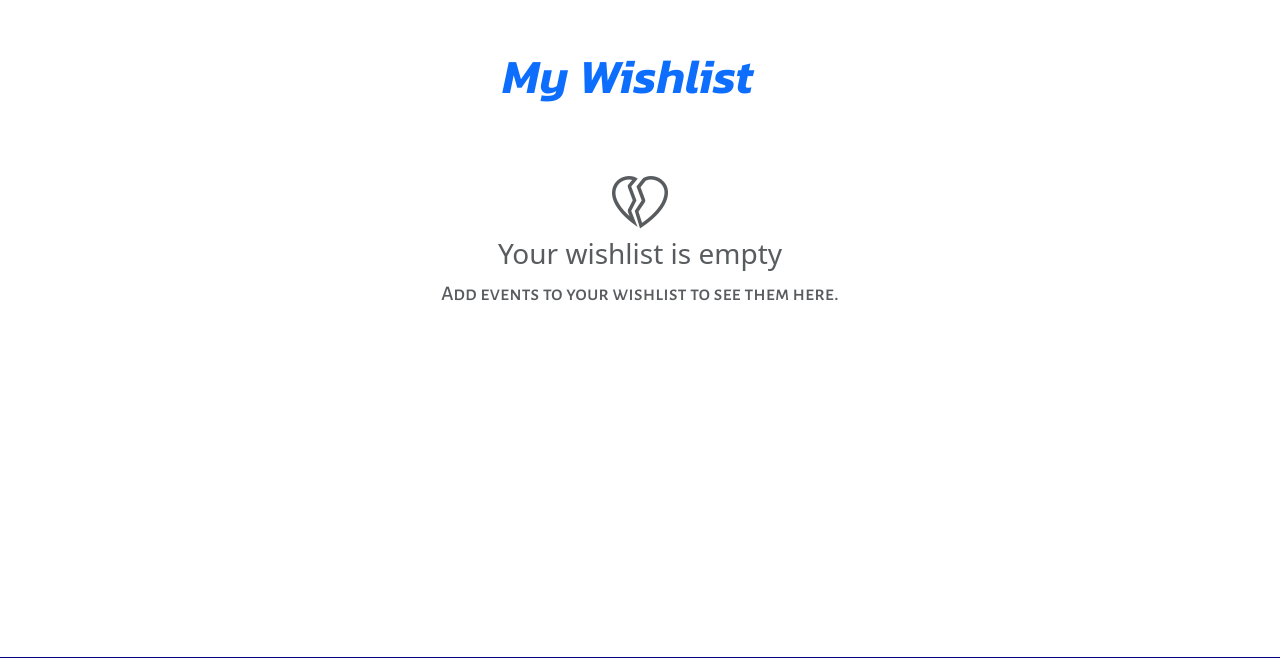
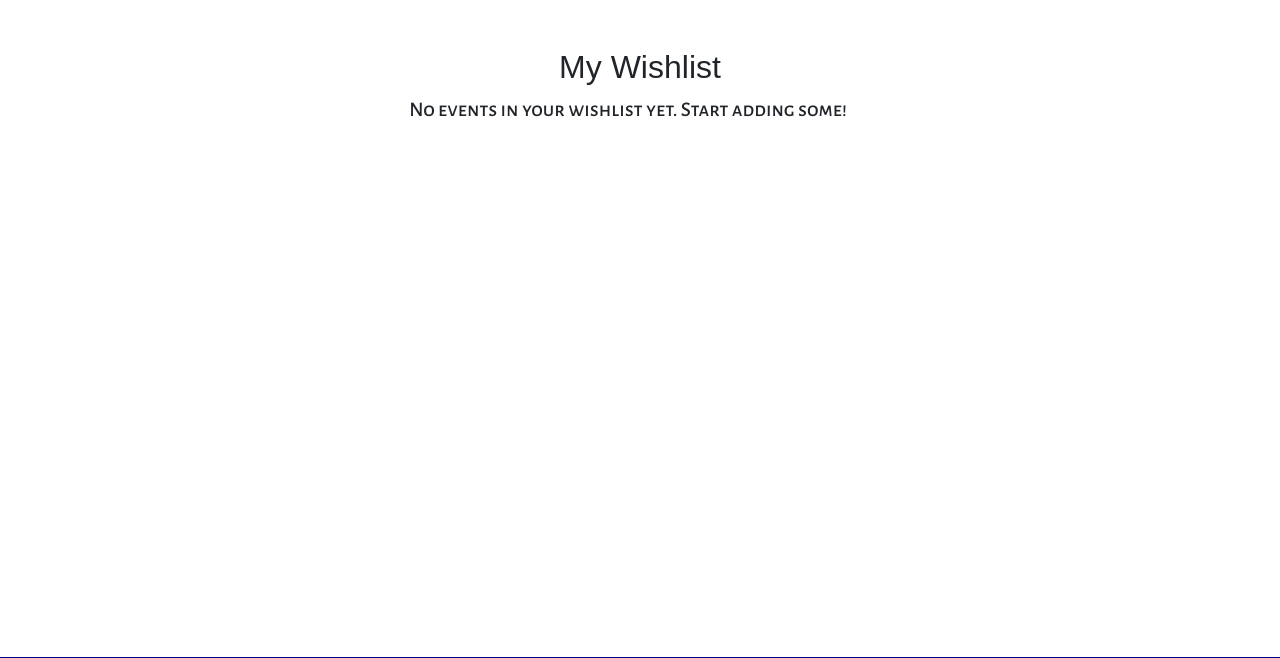
Before and after one commit to NathanNathan-web/ForACauseUpdate-main, a Python web app: template ForACause/Src/templates/wishlist.html in a window 1280 px wide. Shown: the part 64-722 px from the top of the page. Run offline with Jinja, Linux system fonts and the light colour scheme; the template is opened without the code that fills it, so the values that code supplies are empty; some web fonts are replaced.

Commit message:
wishlist work

```diff
--- a/ForACause/Src/templates/wishlist.html
+++ b/ForACause/Src/templates/wishlist.html
@@ -1,62 +1,28 @@
 {% extends "base.html" %}
-
 {% block content %}
-<div class="container-fluid px-4 py-5">
-    <div class="row align-items-center mb-4">
-        <div class="col text-center">
-            <h1 class="display-5 fw-bold text-primary mb-3">My Wishlist</h1>
-        </div>
-    </div>
-
-    <div class="row row-cols-1 row-cols-md-3 g-4">
-        {% for event in wishlisted_events %}
-        <div class="col">
-            <div class="card h-100 shadow-sm">
-                <img src="{{ url_for('static', filename='images/' + event.image_file) }}"
-                     class="card-img-top wishlist-image" alt="{{ event.name }}">
-                <div class="card-body d-flex flex-column">
-                    <h5 class="card-title text-primary fw-bold">{{ event.name }}</h5>
-                    <p class="text-muted mb-1">{{ event.description }}</p>
-                    <span class="badge bg-primary mb-3">{{ event.category }}</span>
-                    <div class="text-muted">
-                        <i class="bi bi-calendar me-2"></i>{{ event.date }}
-                    </div>
-                    <div class="mt-auto">
-                        <form action="{{ url_for('remove_from_wishlist', event_id=event.id) }}" method="POST" style="display: inline;">
-                            <button type="submit" class="btn btn-outline-danger btn-sm">
-                                <i class="bi bi-trash-fill"></i> Remove
-                            </button>
-                        </form>
-                        <a href="{{ url_for('confirm_volunteer', event_id=event.id) }}" class="btn btn-primary btn-sm ms-2">
-                            <i class="bi bi-person-plus-fill"></i> Volunteer
-                        </a>
-                    </div>
+<div class="container my-5">
+    <h2 class="text-center">My Wishlist</h2>
+    <div class="row">
+        {% for event in events %}
+        <div class="col-md-4 mb-4">
+            <div class="card shadow-sm">
+                <img src="{{ url_for('static', filename='images/' + event.image_file) }}" class="card-img-top" alt="Event Image">
+                <div class="card-body">
+                    <h5 class="card-title">{{ event.name }}</h5>
+                    <p class="card-text">{{ event.description }}</p>
+                    <p><span class="badge bg-primary">{{ event.category }}</span></p>
+                    <p><i class="bi bi-calendar"></i> {{ event.date }}</p>
+                    <form action="{{ url_for('remove_from_wishlist', event_id=event.id) }}" method="POST">
+                        <button type="submit" class="btn btn-danger btn-sm">
+                            <i class="bi bi-trash"></i> Remove
+                        </button>
+                    </form>
                 </div>
             </div>
         </div>
+        {% else %}
+        <p class="text-center">No events in your wishlist yet. Start adding some!</p>
         {% endfor %}
     </div>
-
-    {% if wishlisted_events|length == 0 %}
-    <div class="text-center py-5">
-        <i class="bi bi-heartbreak display-4 text-muted mb-3"></i>
-        <h3 class="text-muted">Your wishlist is empty</h3>
-        <p class="text-muted">Add events to your wishlist to see them here.</p>
-    </div>
-    {% endif %}
 </div>
-
-<!-- Custom CSS for Styling -->
-<style>
-.card {
-    height: 100%;
-    display: flex;
-    flex-direction: column;
-}
-.wishlist-image {
-    height: 200px;
-    object-fit: cover;
-    border-bottom: 2px solid #eaeaea;
-}
-</style>
 {% endblock %}
```
Also changed, not shown: ForACause/Src/database/db.sqlite3.
